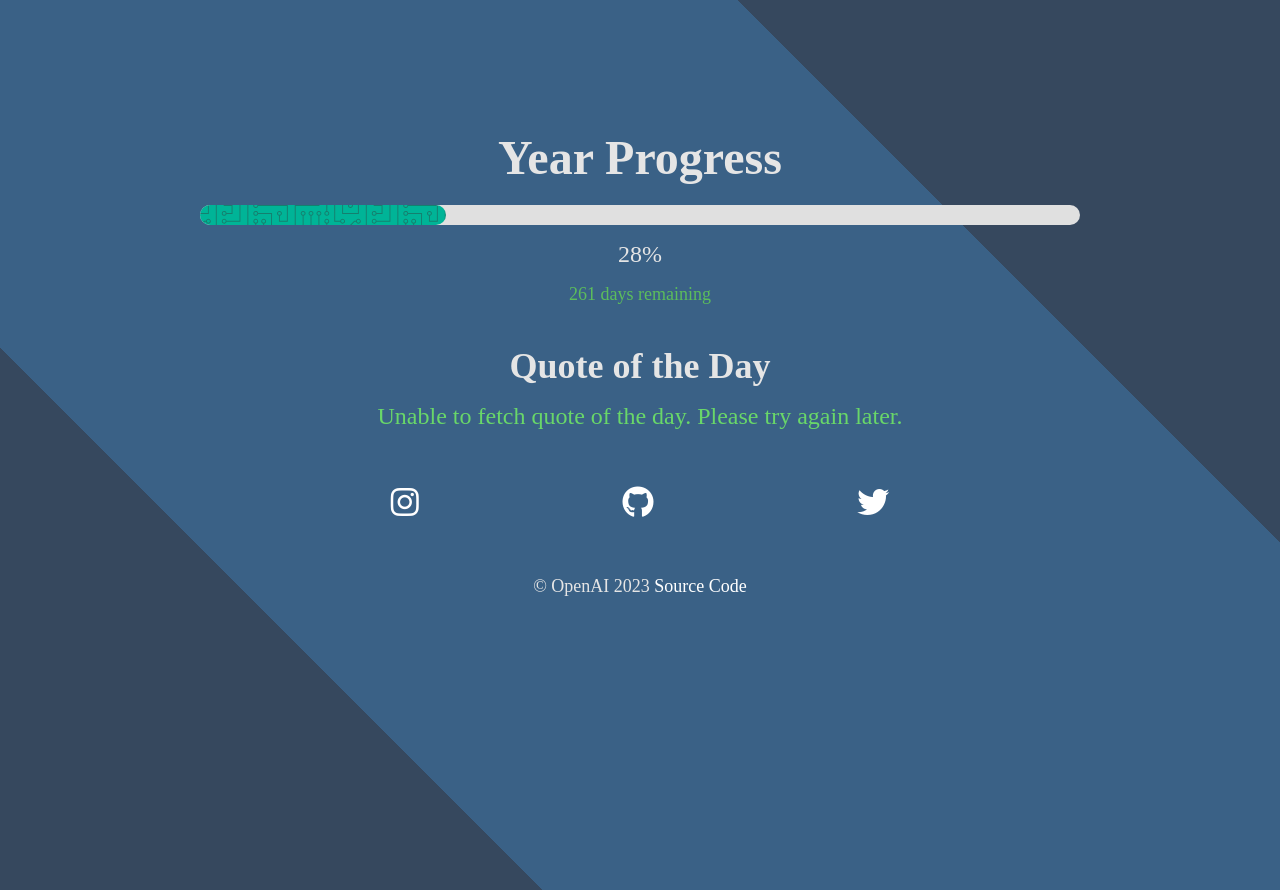
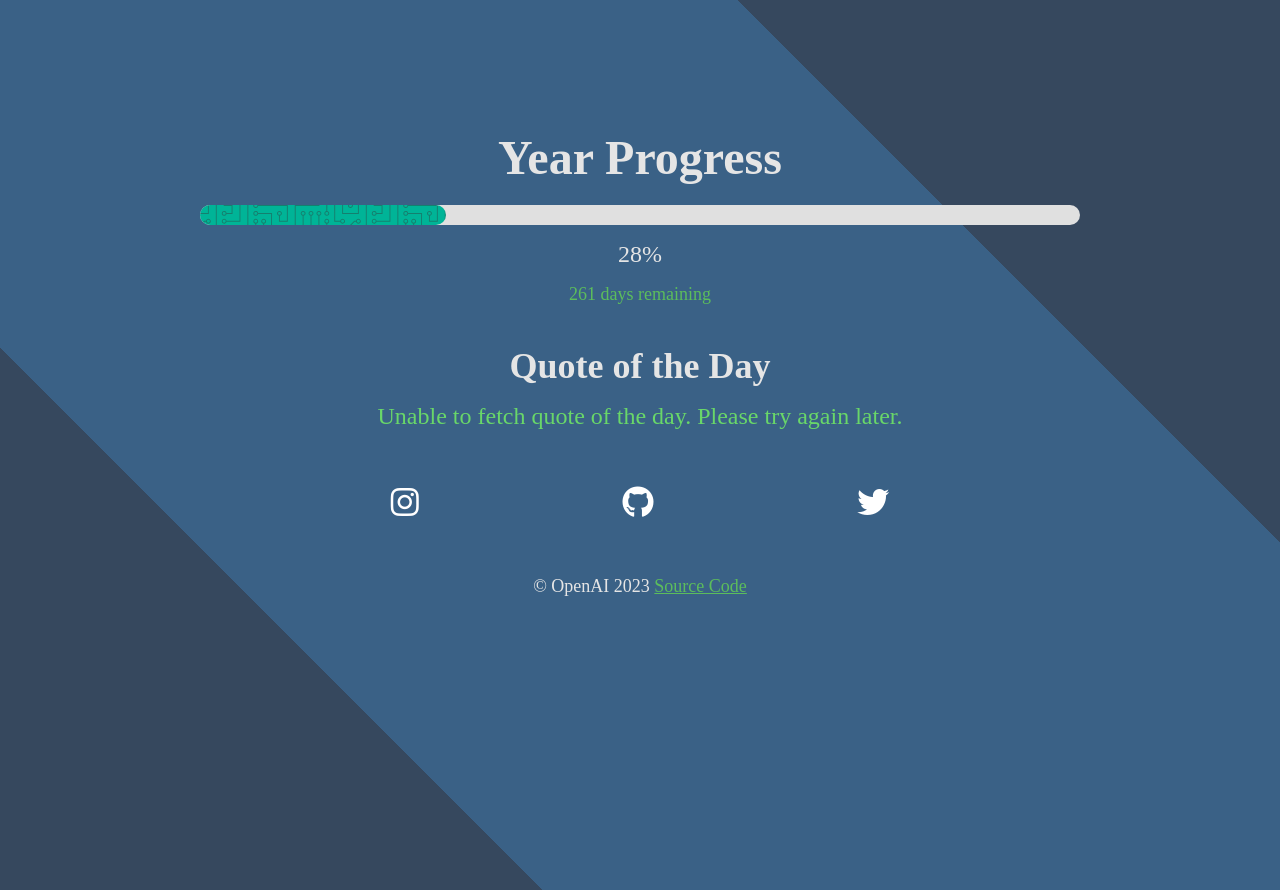
Before and after one commit to diyor1602/Year-Progress, a plain HTML site: page yearprogress/index.html in a window 1280 px wide. Drawn offline with Linux system fonts and the light colour scheme; no server answers.

Commit message:
Update style.css
added source code design

```diff
--- a/yearprogress/style.css
+++ b/yearprogress/style.css
@@ -108,6 +108,12 @@ a {
   font-size: large;
 }
 
+.sourceCode {
+  color:rgb(92, 189, 92);
+  text-decoration: underline;
+  margin-top: 5vw !important;
+}
+
 @media only screen
   and (min-device-width: 320px)
   and (max-device-width: 568px)
```
